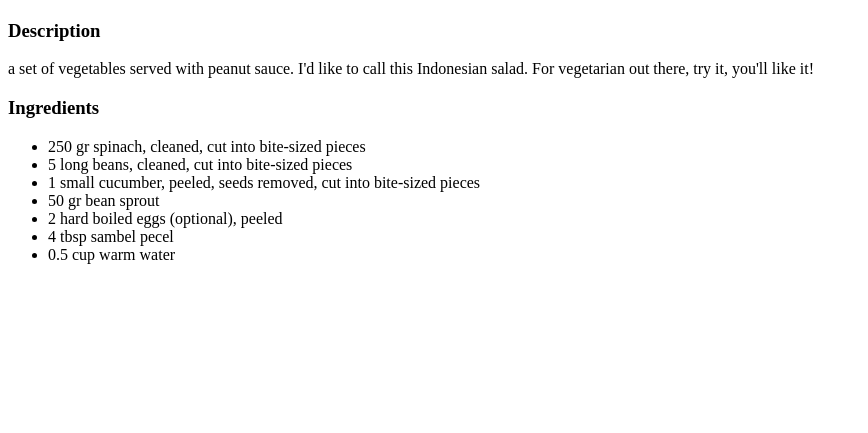
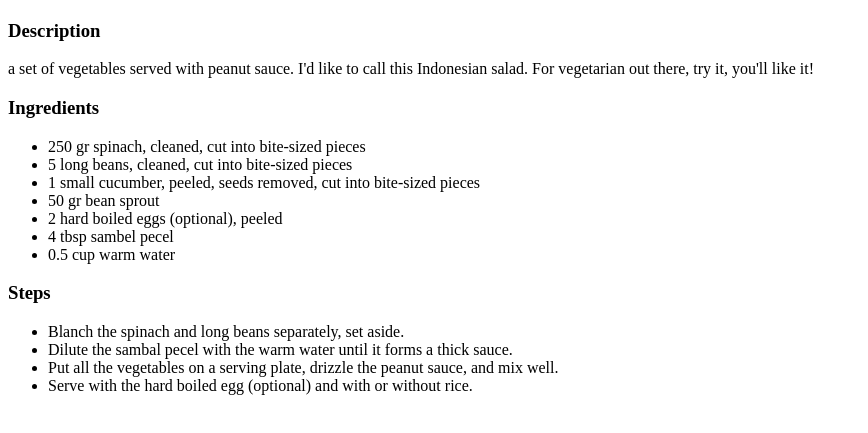
Before and after one commit to Sepsap/odin-recipes, a plain HTML site: page recipes/pecel.html in a window 1280 px wide. Shown: the part 99-532 px from the top of the page, without its empty margins (0-868 px from the left). Drawn offline with Linux system fonts and the light colour scheme.

Commit message:
Add steps

```diff
--- a/recipes/pecel.html
+++ b/recipes/pecel.html
@@ -32,5 +32,17 @@
       </li>
       <li>0.5 cup warm water</li>
     </ul>
+
+    <h3>Steps</h3>
+    <ul>
+      <li>Blanch the spinach and long beans separately, set aside.
+      </li>
+      <li>Dilute the sambal pecel with the warm water until it forms a thick sauce.
+      </li>
+      <li>Put all the vegetables on a serving plate, drizzle the peanut sauce, and mix well.
+      </li>
+      <li>Serve with the hard boiled egg (optional) and with or without rice.
+      </li>
+    </ul>
   </body>
 </html>
```
